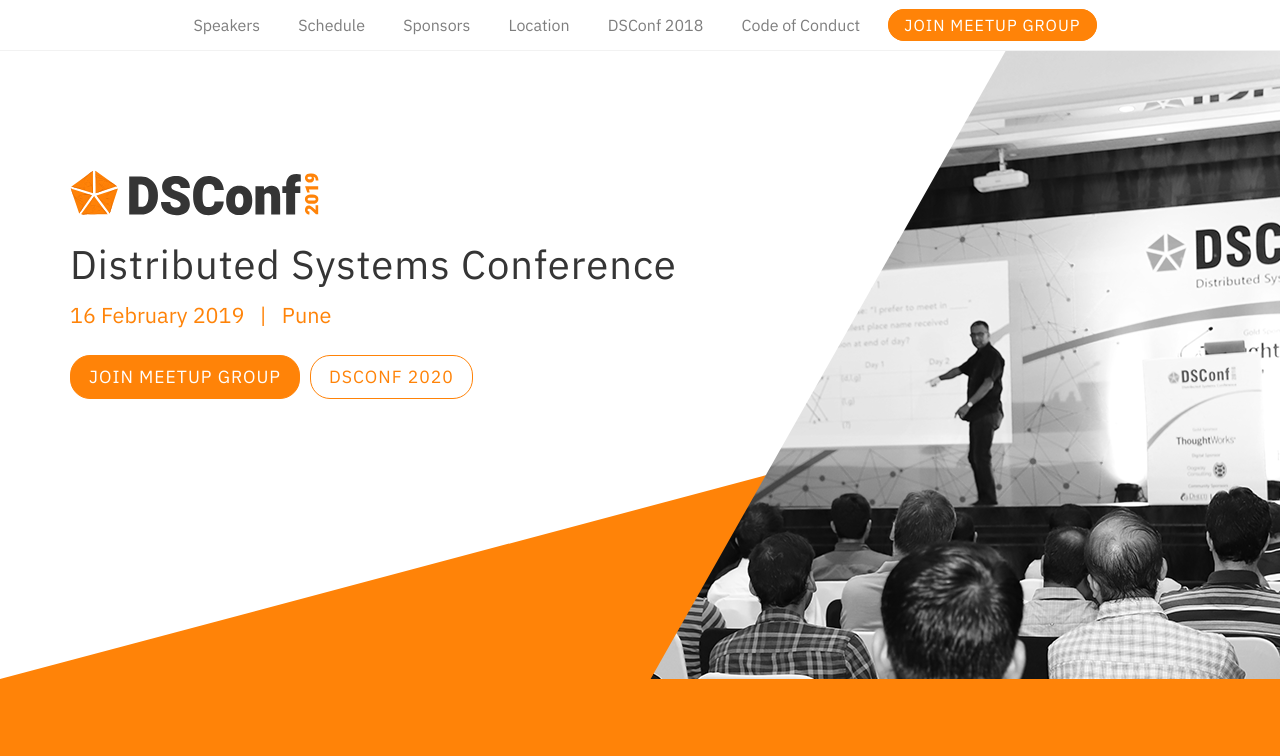
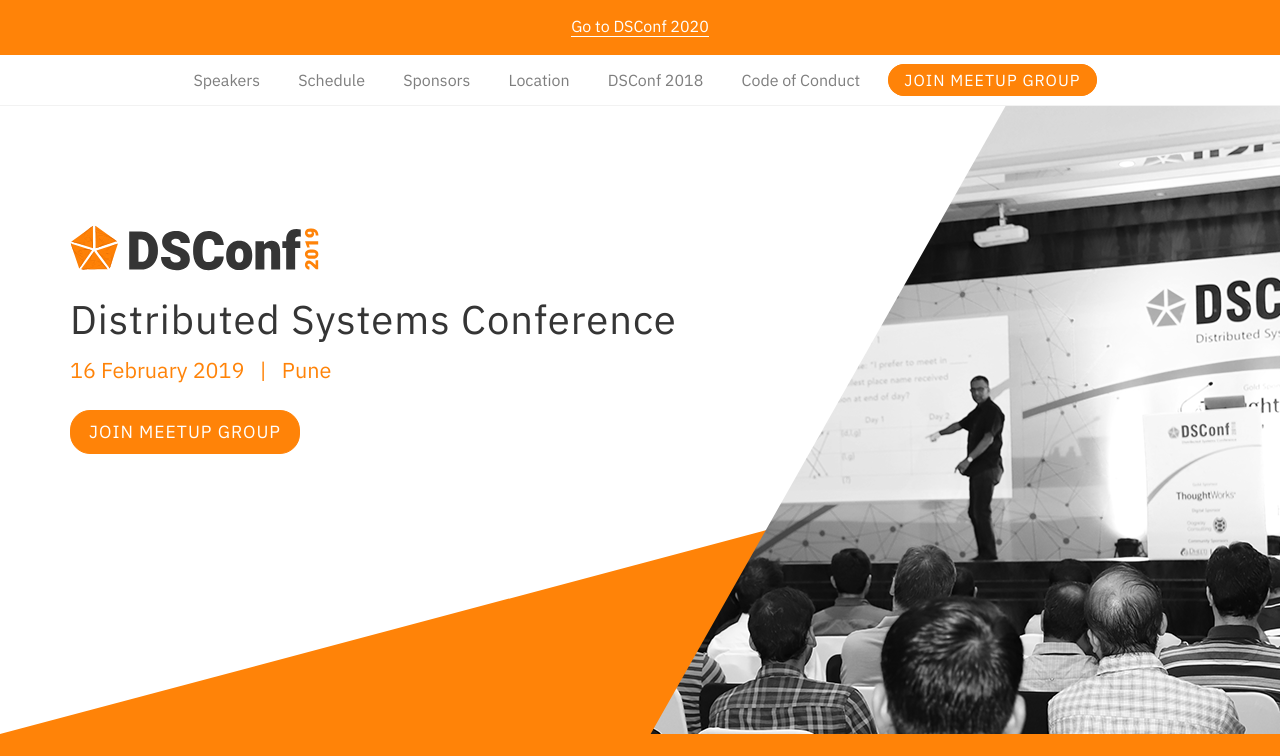
Before and after one commit to Ghaas-agency/dsconf19, a website: page src/2019/index.pug in a window 1280 px wide. Shown: the top 756 px of the page. Drawn offline with nearby package versions, Linux system fonts and the light colour scheme; some packages are replaced by stand-ins of ours; files that its build step writes are made by us from their sources; a script that the page names is missing.

Commit message:
update hero image, add internal linking

```diff
--- a/src/2019/index.pug
+++ b/src/2019/index.pug
@@ -45,6 +45,9 @@
     noscript
       iframe(src="https://www.googletagmanager.com/ns.html?id=GTM-WKQJ2JG", height="0", width="0", style="display:none;visibility:hidden")
 
+    .back-to-20
+      .container
+        a(href="../") Go to DSConf 2020
     nav#navbar
       .container
         .nav-anchor
@@ -76,7 +79,7 @@
             h1 Distributed Systems Conference
             p.primary.flow 16 February 2019   |   Pune
             a.button(href="https://www.meetup.com/Distributed-Systems-Meetup/", target="_blank", rel="noopener noreferrer") Join Meetup Group
-            a.button-inverted(href='../') DSConf 2020
+            //- a.button-inverted(href='../') DSConf 2020
             .section-hero__social
         img(src="../assets/img/index-hero.png", alt="").section-hero--right-img
         .section-hero--shape-bottom
--- a/src/assets/css/style-19.css
+++ b/src/assets/css/style-19.css
@@ -207,7 +207,8 @@
   max-width: 1880px;
   margin-left: auto;
   margin-right: auto;
-  background-color: #ffffff
+  background-color: #ffffff;
+  padding-top: 55px;
 }
 
 p {
@@ -561,10 +562,29 @@
 
 /* Navigation bar */
 
+.back-to-20 {
+  position: fixed;
+  top: 0;
+  left: 0;
+  right: 0;
+  height: 25px;
+  background-color: #ff8308;
+  z-index: 99999999;
+  padding: 15px 0;
+  text-align: center;
+}
+
+.back-to-20 a {
+  color: #ffffff;
+  border-bottom: 1px solid #ffffff;
+  margin: 0;
+  padding: 0;
+}
+
 nav {
   min-height: 50px;
   position: fixed;
-  top: 0;
+  top: 55px;
   left: 0;
   right: 0;
   width: 100vw;
--- a/src/index.pug
+++ b/src/index.pug
@@ -80,7 +80,7 @@
 
       #mc_embed_signup.sticky-signup-form
         .container
-          form#mc-embedded-subscribe-form.validate(action='https://oogway.us17.list-manage.com/subscribe/post?u=3b53d3b251c5ec89b2abd666d&id=1d9694b921', method='post', name='mc-embedded-subscribe-form', target='_blank', novalidate)
+          form#mc-embedded-subscribe-form.validate(action='https://oogway.us17.list-manage.com/subscribe/post?u=3b53d3b251c5ec89b2abd666d&id=55a4bc37f0', method='post', name='mc-embedded-subscribe-form', target='_blank', novalidate)
             #mc_embed_signup_scroll.sticky-signup-form-items
               .sticky-signup-form-left
                 img(src="assets/img/email.svg", alt="email")
```
Also changed, not shown: src/assets/scss/_page-2020.scss (+5 -5 lines), src/2018/index.html, src/2019/index.html, src/assets/css/style.css, src/assets/img/dsconf20-header.png, src/index.html.
